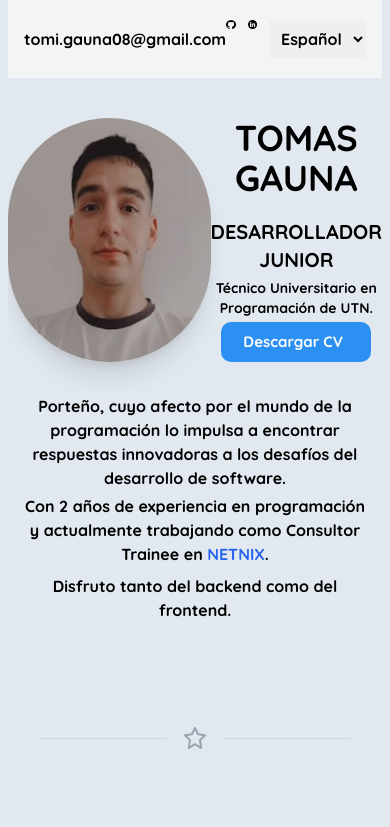
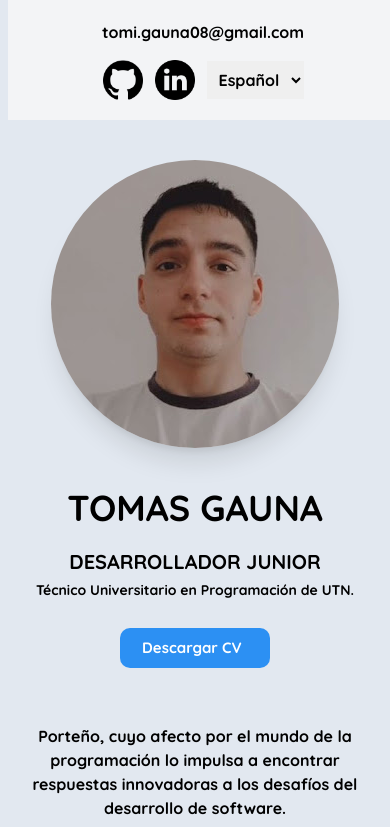
Before and after one commit to TomasGauna/TomasGauna.github.io, a Next.js app: page / in a window 390 px wide. Shown: the top 827 px of the page. Built offline with nearby package versions, Linux system fonts and the light colour scheme.

Commit message:
inicio de adaptacion

```diff
--- a/app/components/Header/Header.tsx
+++ b/app/components/Header/Header.tsx
@@ -56,8 +56,8 @@ export function Header({ onLanguageChange }: HeaderProps) {
 
   return (
     <>
-      <header className='w-full bg-gray-100'>
-        <div className='container mx-auto py-5 px-4 md:px-8 lg:px-16 xl:px-5 flex justify-between items-center'>
+      <header className='w-screen bg-gray-100'>
+        <div className='container mx-auto py-5 px-4 md:px-8 lg:px-16 xl:px-5 flex justify-between items-center lg:flex-row flex-col lg:gap-0 gap-4'>
           <div onClick={handleCopyToClipboard} className='flex items-center'>
             <span className='cursor-pointer hover:scale-105 hover:text-blue-400 transition-transform duration-300'>
               tomi.gauna08@gmail.com
--- a/app/components/Header/styles/header.css
+++ b/app/components/Header/styles/header.css
@@ -13,7 +13,7 @@
     justify-content: space-between;
     gap: 20px;
     padding: 0 20px;
-    width: 100%;
+    width: 100vw;
     height: 72px;
     box-shadow: 0 10px 20px rgb(0 0 0 / 10%);
     transition: 0.3s;
--- a/app/components/Presentacion/Presentacion.tsx
+++ b/app/components/Presentacion/Presentacion.tsx
@@ -18,28 +18,28 @@ interface PresentacionProps {
 const Presentacion: React.FC<PresentacionProps> = ({ translations }) => {
   return (
     <div className='mb-14'> {/* ACA SEPARO DEL SEPARATOR */}
-      <div className="flex justify-center lg:gap-14 lg:mt-16 mt-10">
+      <div className="flex justify-center lg:gap-14 lg:mt-16 mt-10 lg:flex-row flex-col">
         <div className="flex justify-center">
           <Image
             src={'/foto/tomi.jpg'}
             alt={''}
             width={400}
             height={400}
-            className="rounded-full shadow-xl hover:scale-110 transition-transform"
+            className="rounded-full shadow-xl hover:scale-110 transition-transform lg:w-[400px] lg:h-[400px] w-72"
           />
         </div>
         <div className="flex justify-center items-center text-center">
           <div className="flex flex-col gap-1 w-full">
-            <p className="lg:text-7xl text-4xl font-black">{translations.nombre}</p>
+            <p className="lg:text-7xl text-4xl lg:mt-0 mt-10 font-black">{translations.nombre}</p>
             <p className="lg:text-3xl text-xl lg:mt-6 mt-4">{translations.titulo}</p>
             <p className="lg:text-xl text-sm">{translations.educacion}</p>
-            <div className="flex justify-center gap-20 lg:mt-4">
+            <div className="flex justify-center gap-20 lg:mt-4 mt-6">
               <Button label={translations.boton} />
             </div>
           </div>
         </div>
       </div>
-      <div className="text-center lg:mt-28 lg:text-2xl mt-8 text-md w-11/12 mx-auto flex flex-col items-center">
+      <div className="text-center lg:mt-28 lg:text-2xl mt-14 text-md w-11/12 mx-auto flex flex-col items-center">
         <p className="mb-1">{translations.descripcion1}</p>
         <p className="mb-2">
           {translations.descripcion2}{' '}
--- a/app/page.tsx
+++ b/app/page.tsx
@@ -62,7 +62,7 @@ export default function Home() {
   const translations = language === 'es' ? translationsES : translationsEN;
 
   return (
-    <div className='w-screen h-screen lg:p-0 p-2 pt-0'>
+    <div className='w-screen h-screen lg:p-0 p-2 pt-0 overflow-x-hidden'>
       <Header onLanguageChange={handleLanguageChange} />
       <Reveal width="100%">
         <Presentacion translations={translations.presentacion} />
```
